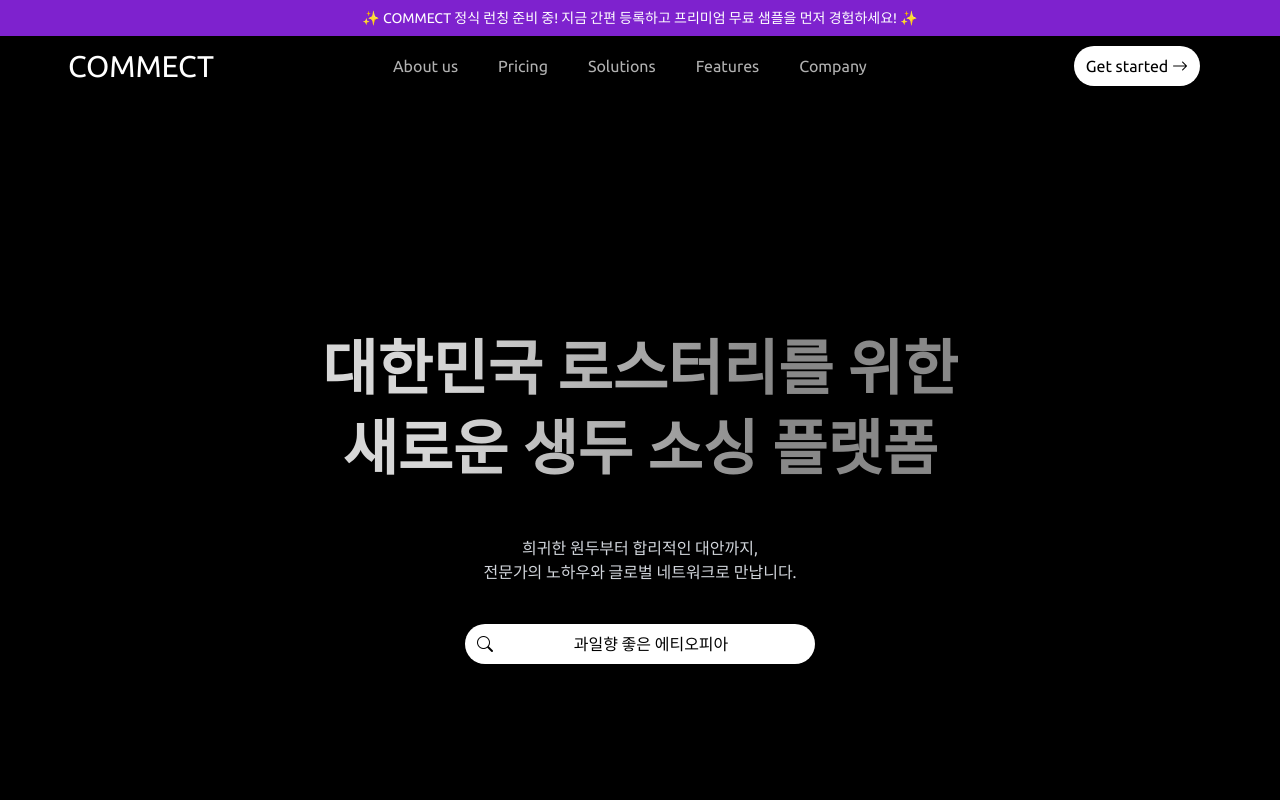
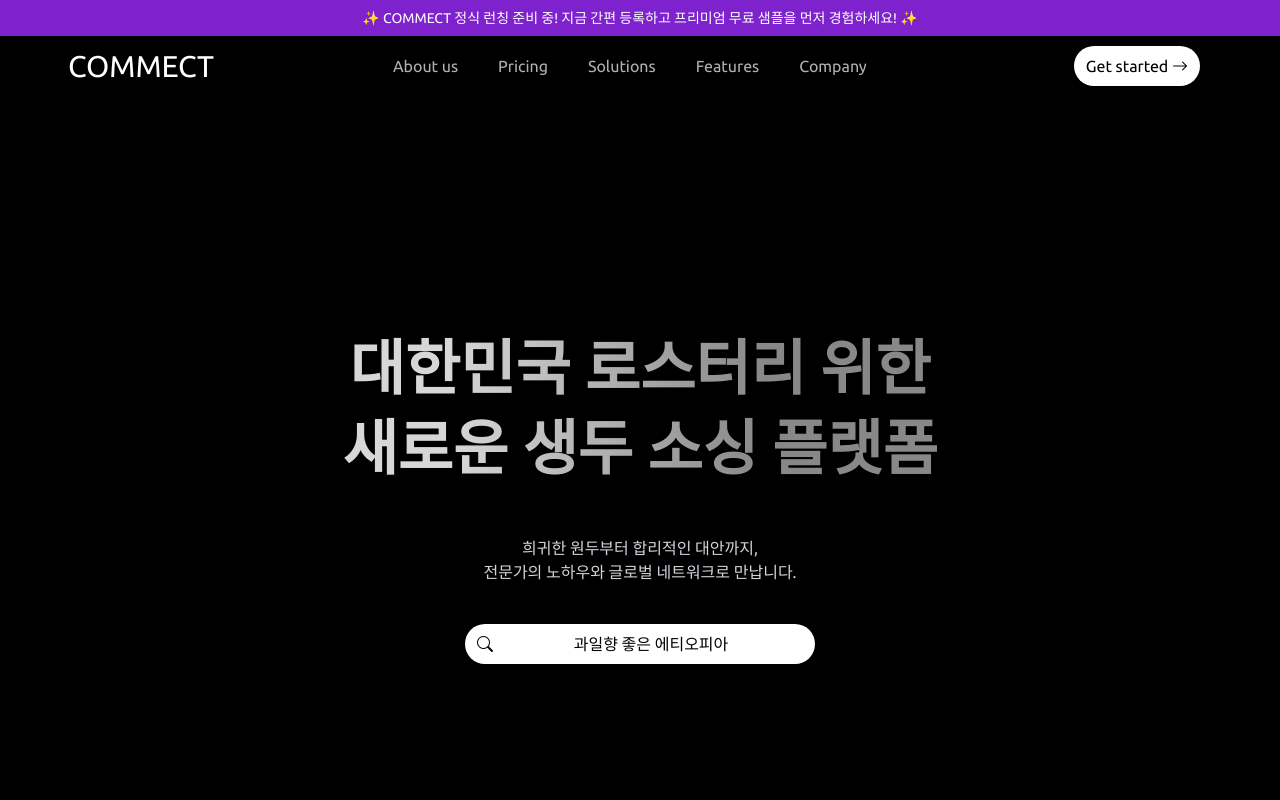
Before and after one commit to jin820416/commect-landing, a website: page index.html in a window 1280 px wide. Shown: the top 800 px of the page. Drawn offline with nearby package versions, Linux system fonts and the light colour scheme.

Commit message:
문구수정

```diff
--- a/index.html
+++ b/index.html
@@ -70,7 +70,7 @@
             <div class="tw-flex tw-flex-col tw-place-content-center tw-items-center">
                 <div
                     class="reveal-up gradient-text tw-text-center tw-text-6xl tw-font-semibold tw-uppercase tw-leading-[80px] max-lg:tw-text-4xl max-md:tw-leading-snug">
-                    <span class=""> 대한민국 로스터리를 위한 </span>
+                    <span class=""> 대한민국 로스터리 위한 </span>
                     <br />
                     <span class=""> 새로운 생두 소싱 플랫폼 </span>
                 </div>
```
